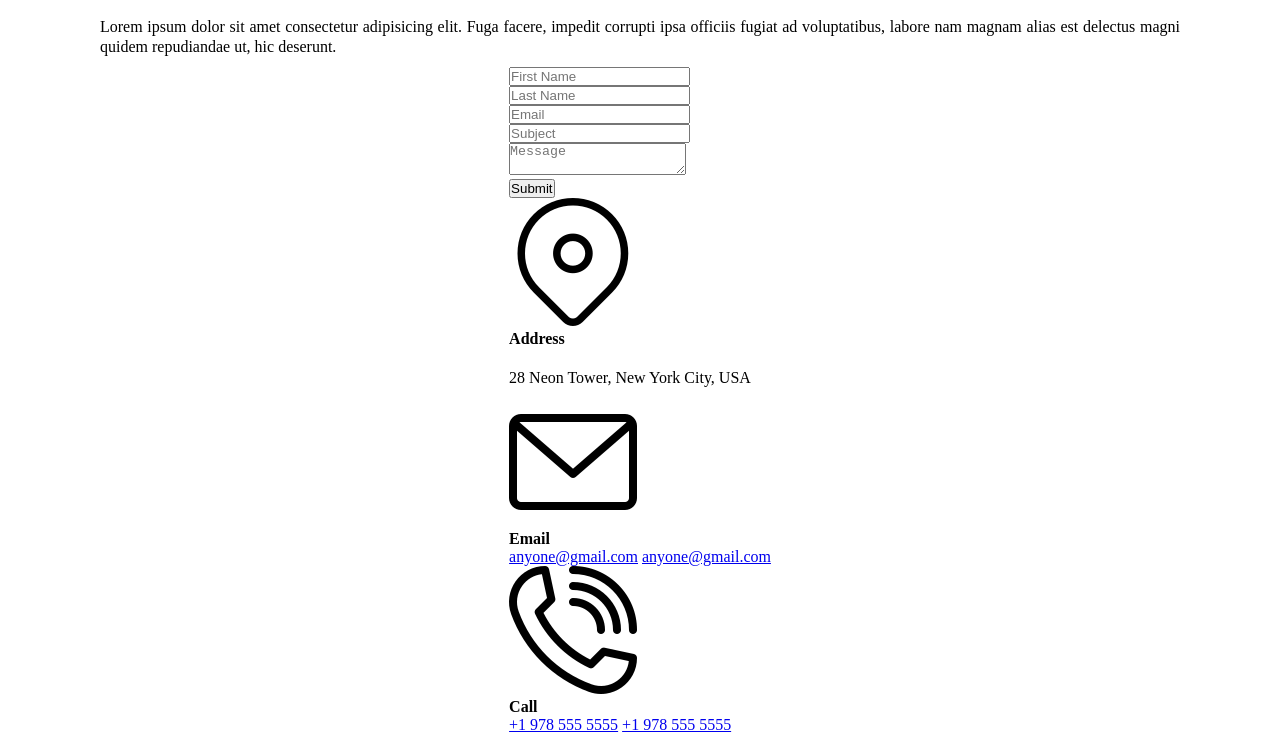
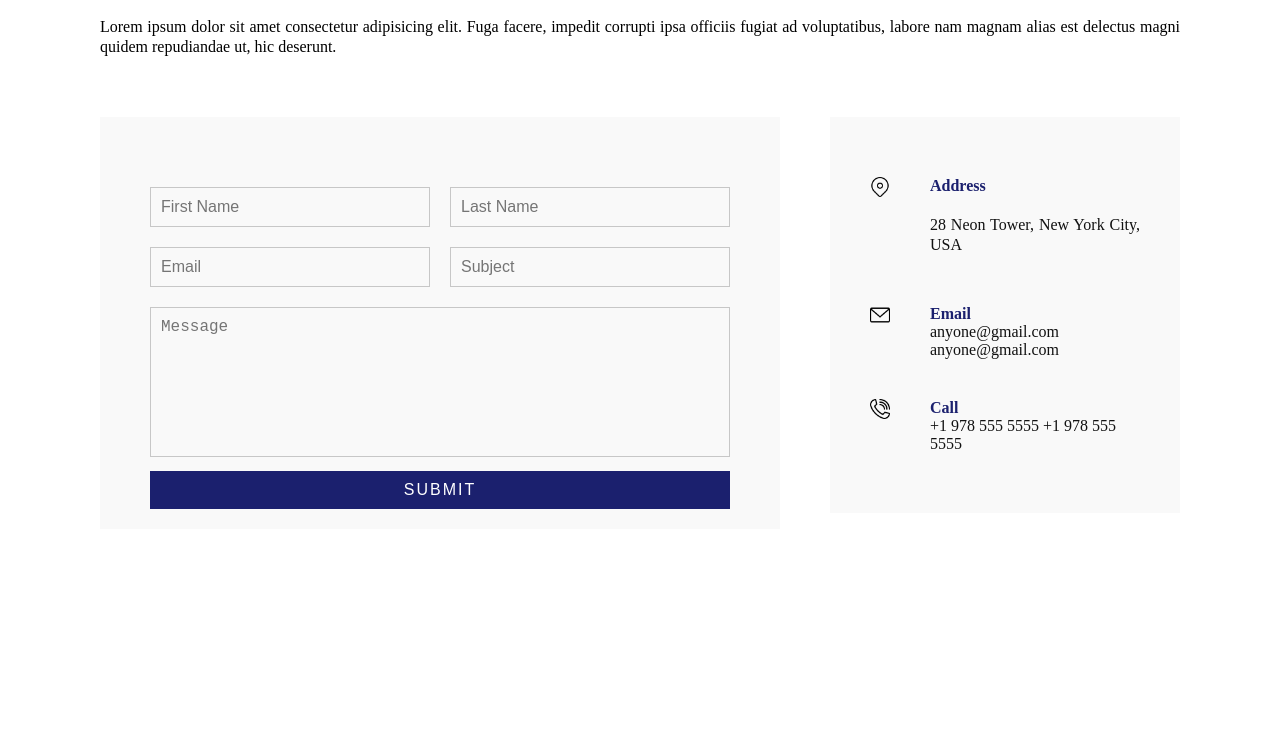
Before and after one commit to FionaOkezie/creative-agency-demo_HTML-CSSS, a plain HTML site: page contact.html in a window 1280 px wide. Shown: the part 197-931 px from the top of the page. After the commit the page ends 860 px from the top, so only its background shows below. Drawn offline with Linux system fonts and the light colour scheme.

Commit message:
Contact page done and project completed

```diff
--- a/Css/stylesheet.css
+++ b/Css/stylesheet.css
@@ -220,6 +220,101 @@ section.home {
   border-radius: 2px;
 }
 
+/* contact html css */
+
+.contact {
+  position: relative;
+  width: 100%;
+  margin-top: 50px;
+  display: flex;
+  justify-content: space-between;
+  align-items: flex-start;
+}
+
+.contact-form {
+  position: relative;
+  background: #f9f9f9;
+  padding: 60px 40px 20px;
+  width: calc(100% - 400px);
+}
+
+.contact-form form {
+  width: 100%;
+}
+
+.contact-form .row {
+  width: 100%;
+  display: flex;
+}
+
+.contact-form .input50 {
+  width: 50%;
+  margin: 0 10px;
+}
+
+.contact-form .input100 {
+  width: 100%;
+  margin: 0 10px;
+}
+
+.contact-form .row input,
+.contact-form .row textarea {
+  position: relative;
+  border: 1px solid rgba(0, 0, 0, 0.2);
+  color: #111;
+  background: transparent;
+  width: 100%;
+  padding: 10px;
+  outline: none;
+  font-size: 16px;
+  font-weight: 300;
+  margin: 10px 0;
+  resize: none;
+}
+
+.contact-form .row textarea {
+  height: 150px;
+}
+
+.contact-form .row input[type="submit"] {
+  background: #1b206e;
+  color: #fff;
+  margin: 0;
+  text-transform: uppercase;
+  letter-spacing: 2px;
+  font-weight: 400;
+  border: 0;
+  cursor: pointer;
+}
+
+.contact-info {
+  width: 350px;
+  background: #f9f9f9;
+  padding: 60px 40px 20px;
+  height: auto;
+}
+
+.contact-info .address {
+  display: flex;
+  align-items: flex-start;
+  margin-bottom: 40px;
+}
+
+.contact-info .address img {
+  width: 20px;
+  margin-right: 40px;
+}
+
+.contact-info .address .details h4 {
+  color: #1b206e;
+}
+
+.contact-info .address .details p,
+.contact-info .address .details a {
+  color: #111;
+  text-decoration: none;
+}
+
 @media (max-width: 1068px) {
   .home-img {
     display: none;
@@ -238,6 +333,18 @@ section.home {
   .services {
     grid-template-columns: repeat(2, 1fr);
   }
+  .contact {
+    flex-direction: column;
+  }
+  .contact-form {
+    width: 100%;
+    padding: 30px 30px 20px;
+  }
+  .contact-info {
+    width: 100%;
+    margin-top: 20px;
+    padding: 30px 30px 20px;
+  }
 }
 
 @media (max-width: 768px) {
@@ -249,4 +356,13 @@ section.home {
     box-shadow: 0 10px 30px rgba(0, 0, 0, 0.1);
     cursor: pointer;
   }
+
+  .contact-form .row {
+    flex-direction: column;
+  }
+  .contact-form .input50,
+  .contact-form .input100 {
+    width: 100%;
+    margin: 0;
+  }
 }
--- a/contact.html
+++ b/contact.html
@@ -79,12 +79,15 @@
               <div class="input100">
                 <textarea placeholder="Message"></textarea>
               </div>
+            </div>
             <div class="row">
               <div class="input100">
                 <input type="submit" placeholder="send" />
               </div>
+            </div>
           </form>
         </div>
+        <div class="contact-info">
           <div class="address">
             <img src="Images/address.png" alt />
             <div class="details">
@@ -109,6 +112,7 @@
             </div>
           </div>
         </div>
+      </div>
     </section>
     <script src="js/script.js"></script>
   </body>
```
Also changed, not shown: work.html (+16 -16 lines). Lines whose indentation alone changed are shown as unchanged.
